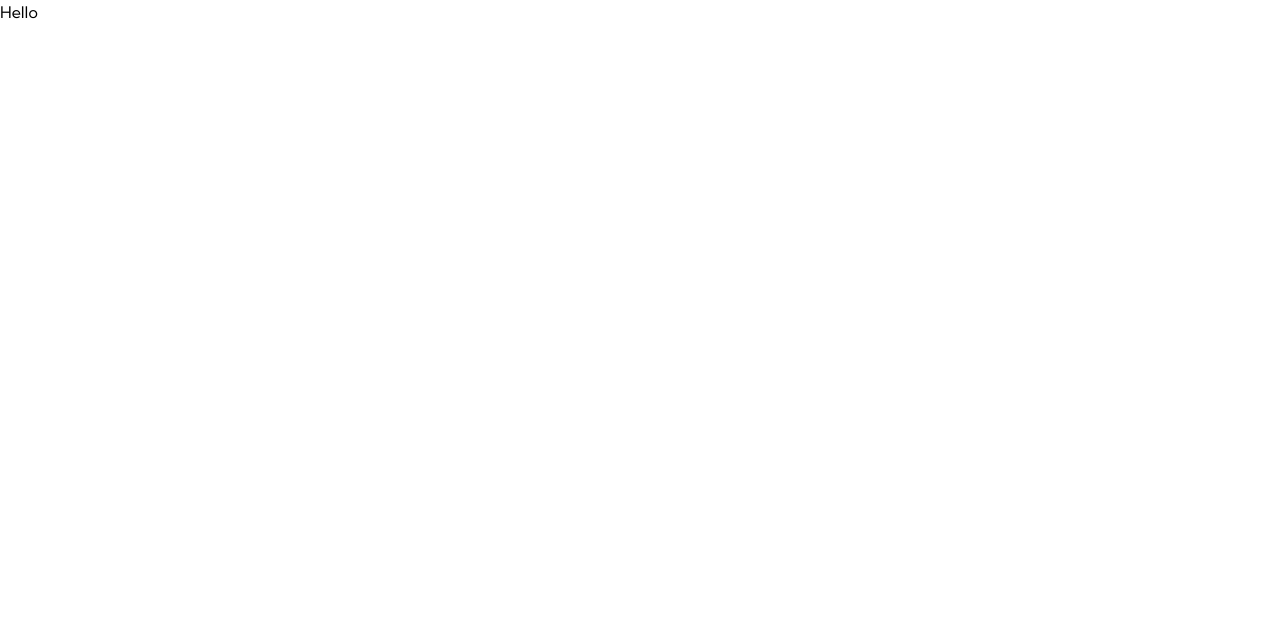
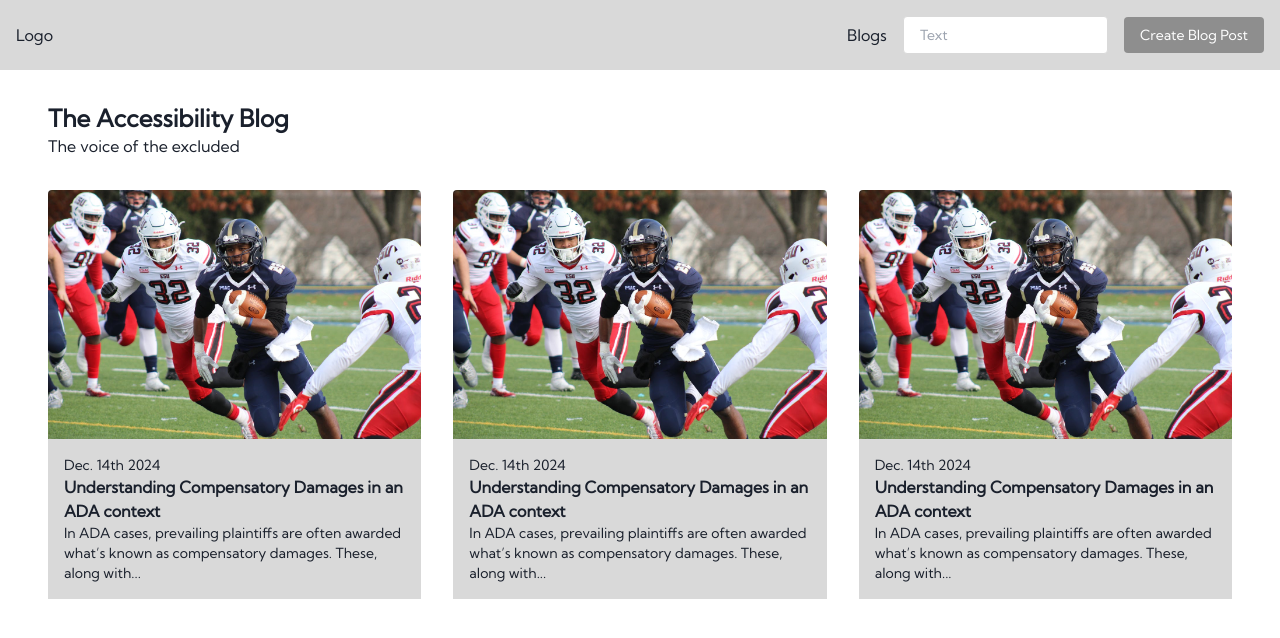
Before and after one commit to Marcos8060/blog_test, a Next.js app: page / in a window 1280 px wide. Shown: the top 638 px of the page. Built offline with nearby package versions, Linux system fonts and the light colour scheme.

Commit message:
mocked  the blogSection

```diff
--- /dev/null
+++ b/src/components/blogData.tsx
@@ -0,0 +1,17 @@
+export const blogData = [
+    {
+        pub_date: 'Dec. 14th 2024',
+        title: 'Understanding Compensatory Damages in an ADA context',
+        description: 'In ADA cases, prevailing plaintiffs are often awarded what’s known as compensatory damages. These, along with...'
+    },
+    {
+        pub_date: 'Dec. 14th 2024',
+        title: 'Understanding Compensatory Damages in an ADA context',
+        description: 'In ADA cases, prevailing plaintiffs are often awarded what’s known as compensatory damages. These, along with...'
+    },
+    {
+        pub_date: 'Dec. 14th 2024',
+        title: 'Understanding Compensatory Damages in an ADA context',
+        description: 'In ADA cases, prevailing plaintiffs are often awarded what’s known as compensatory damages. These, along with...'
+    },
+]
--- /dev/null
+++ b/src/components/header.tsx
@@ -0,0 +1,24 @@
+import React from 'react'
+
+const Header = () => {
+  return (
+    <section className='bg-primary flex items-center justify-between p-4'>
+        <div>
+            <h1>Logo</h1>
+        </div>
+        <div className='flex gap-4 items-center justify-around'>
+            <div>
+                <h1>Blogs</h1>
+            </div>
+            <div>
+                <input className='border border-primary px-4 py-2 rounded text-sm focus:outline-none' type="text" placeholder='Text' />
+            </div>
+            <div>
+                <button className='bg-button text-white px-4 py-2 rounded text-sm'>Create Blog Post</button>
+            </div>
+        </div>
+    </section>
+  )
+}
+
+export default Header
--- a/src/pages/_app.tsx
+++ b/src/pages/_app.tsx
@@ -1,6 +1,11 @@
 import "@/styles/globals.css";
 import type { AppProps } from "next/app";
+import { ChakraProvider } from "@chakra-ui/react";
 
 export default function App({ Component, pageProps }: AppProps) {
-  return <Component {...pageProps} />;
+  return (
+    <ChakraProvider>
+      <Component {...pageProps} />
+    </ChakraProvider>
+  );
 }
--- /dev/null
+++ b/src/pages/blogSection.tsx
@@ -0,0 +1,36 @@
+import { blogData } from "@/components/blogData";
+import React from "react";
+
+const BlogSection = () => {
+  return (
+    <section className="px-12 py-8">
+      <div className="mb-8">
+        <h1 className="text-2xl font-semibold">The Accessibility Blog</h1>
+        <p>The voice of the excluded </p>
+      </div>
+
+      <section className="grid grid-cols-3 gap-8">
+        {blogData.map((data, index) => (
+          <div className="w-full" key={index}>
+            <img
+              className="w-full rounded-tl rounded-tr"
+              src="/images/sports.jpg"
+              alt=""
+            />
+            <div className="bg-primary p-4">
+              <p className="text-sm">{data.pub_date}</p>
+              <h1 className="font-semibold">
+                {data.title}
+              </h1>
+              <p className="text-sm">
+                {data.description}
+              </p>
+            </div>
+          </div>
+        ))}
+      </section>
+    </section>
+  );
+};
+
+export default BlogSection;
--- a/src/pages/index.tsx
+++ b/src/pages/index.tsx
@@ -1,10 +1,14 @@
-import Image from "next/image";
 import { Inter } from "next/font/google";
+import Header from "@/components/header";
+import BlogSection from "./blogSection";
 
 const inter = Inter({ subsets: ["latin"] });
 
 export default function Home() {
   return (
-    <>Hello</>
+    <>
+      <Header />
+      <BlogSection />
+    </>
   );
 }
--- a/tailwind.config.ts
+++ b/tailwind.config.ts
@@ -7,13 +7,11 @@ const config: Config = {
     "./src/app/**/*.{js,ts,jsx,tsx,mdx}",
   ],
   theme: {
-    extend: {
-      backgroundImage: {
-        "gradient-radial": "radial-gradient(var(--tw-gradient-stops))",
-        "gradient-conic":
-          "conic-gradient(from 180deg at 50% 50%, var(--tw-gradient-stops))",
-      },
-    },
+    colors:{
+      primary: '#D9D9D9',
+      button: '#8E8E8E',
+      white: '#ffffff'
+    }
   },
   plugins: [],
 };
```
Also changed, not shown: public/images/sports.jpg (added).
